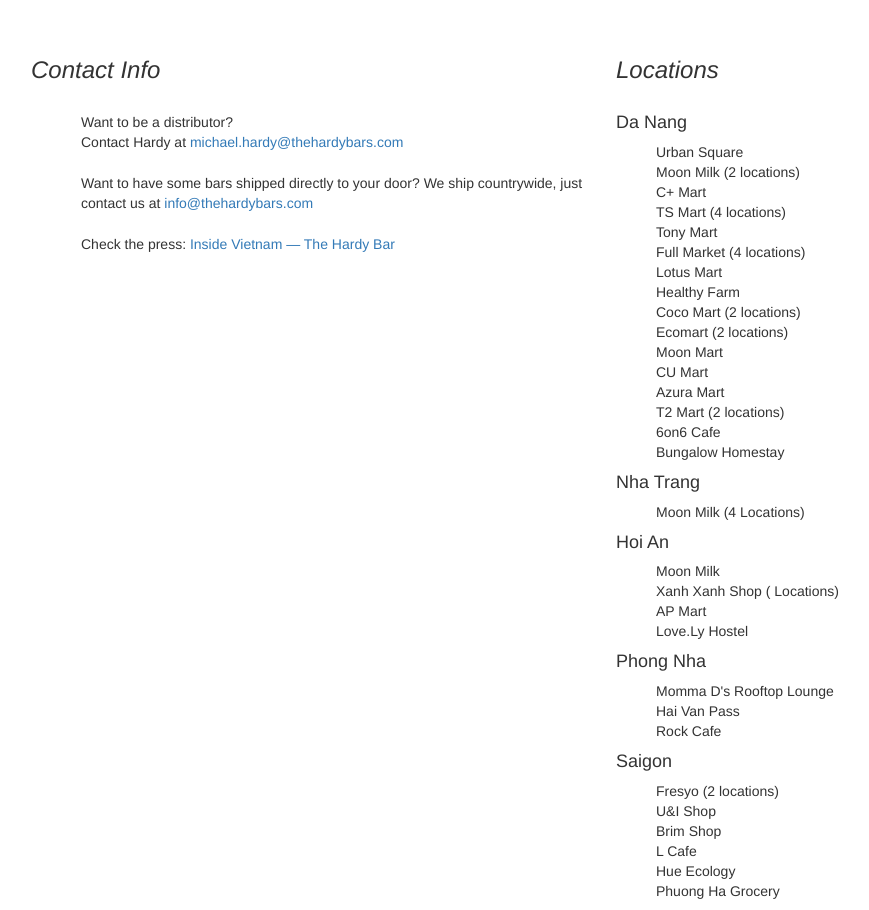
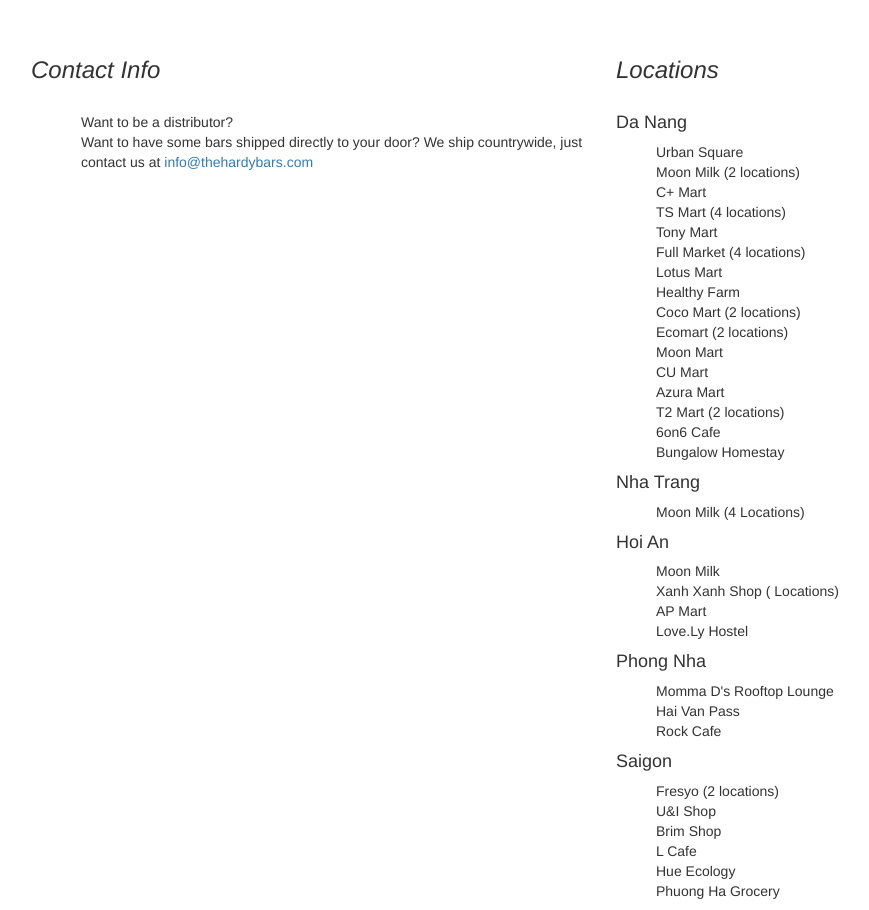
Before and after one commit to wildeink/hardybars, a website with bundled scripts: page index.html in a window 1280 px wide. Shown: the part 2700-3610 px from the top of the page, without its empty margins (39-908 px from the left). Built offline with nearby package versions, Linux system fonts and the light colour scheme; a web font is replaced by a local one.

Commit message:
removed hardy email

```diff
--- a/index.html
+++ b/index.html
@@ -169,7 +169,6 @@
                 <p>Retailers often have small margins and rely on a large stock of many goods to offer consumers in order to profit. With Hardy Bars, retailers are offered a chance to make much larger margins than usual and have great potential to move the bars when placed in the right position within each store.</p>
               </div>
             </div>
-
           </div>
         </div>
       </div>
@@ -190,10 +189,7 @@
             <ul class="fh5co-contact-info">
               <li class="fh5co-contact-address ">
                 Want to be a distributor? <br />
-                Contact Hardy at <a href="mailto:michael.hardy@thehardybars.com" target="_blank">michael.hardy@thehardybars.com</a>
-              </li>
-              <li>Want to have some bars shipped directly to your door? We ship countrywide, just contact us at <a href="mailto:info@thehardybars.com">info@thehardybars.com</a></li>
-              <li>Check the press: <a href="https://insidevietnam.travel/hardy-bar/" target="_blank">Inside Vietnam &mdash; The Hardy Bar</a></li>
+                Want to have some bars shipped directly to your door? We ship countrywide, just contact us at <a href="mailto:info@thehardybars.com">info@thehardybars.com</a></li>
             </ul>
           </div>
           <div class="col-md-6 to-animate-2">
```
